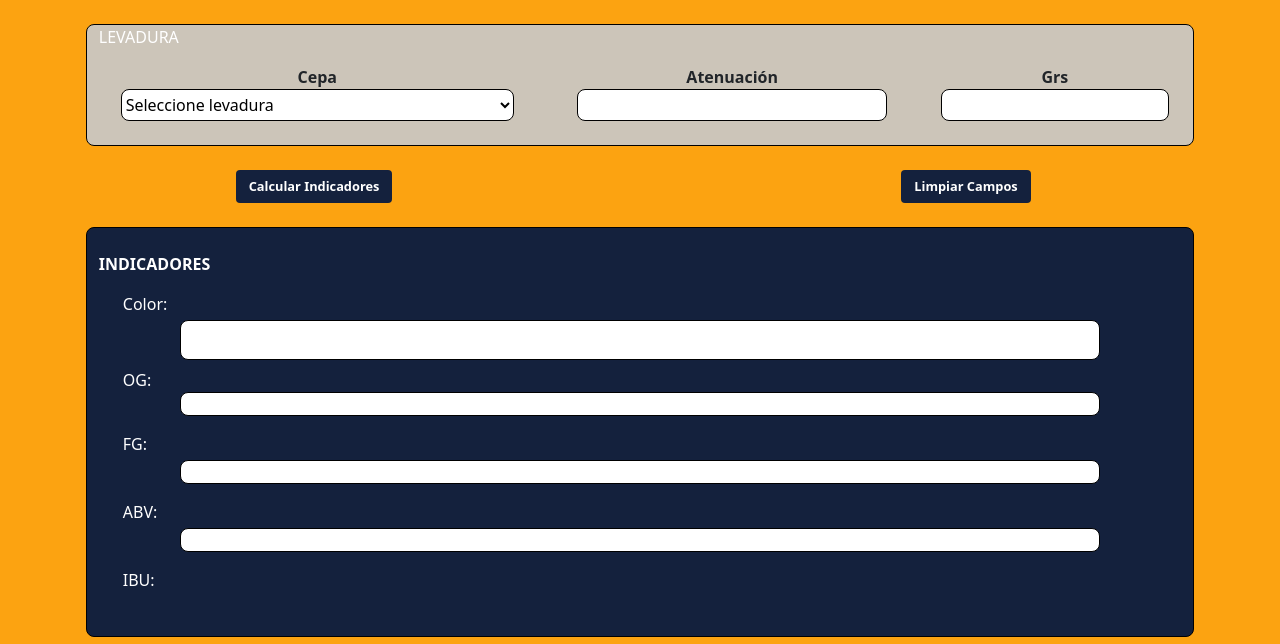
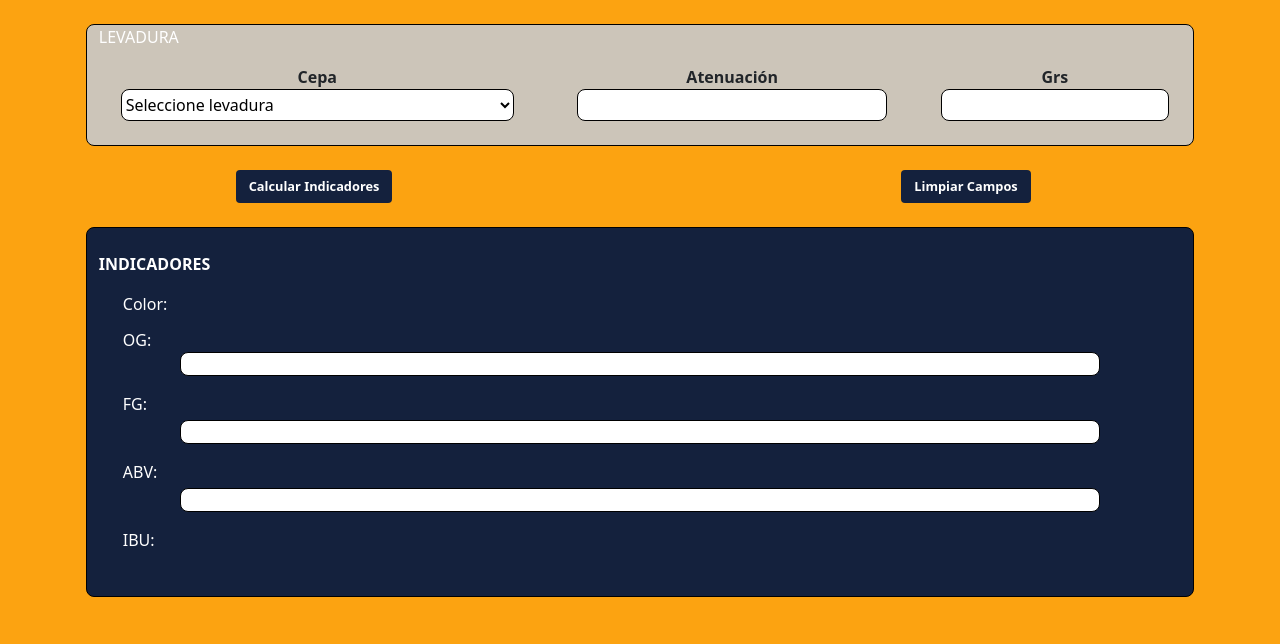
Before and after one commit to CarlosMaurin/Carlos-Maurin---BrewLab, a plain HTML site: page pages/alternativa.html in a window 1280 px wide. Shown: the part 940-1584 px from the top of the page. Drawn offline with nearby package versions, Linux system fonts and the light colour scheme.

Commit message:
Update alternativa.css

```diff
--- a/styles/alternativa.css
+++ b/styles/alternativa.css
@@ -241,6 +241,8 @@ body{
 }
 
 .indicador{
+    display: flex;
+    align-items: center;
     width: 85%;
     height: 1.5rem;
     background-color: white;
@@ -251,13 +253,9 @@ body{
 }
 
 .indicador-color{
-    width: 85%;
-    height: 2.5rem;
-    background-color: white;
-    margin: auto;
-    border: solid black 0.1rem;
-    border-radius: 0.5rem;
-    margin-bottom: 1rem;
+    width: 100%;
+    display: flex;
+    justify-content: center;
 }
 
 
```
